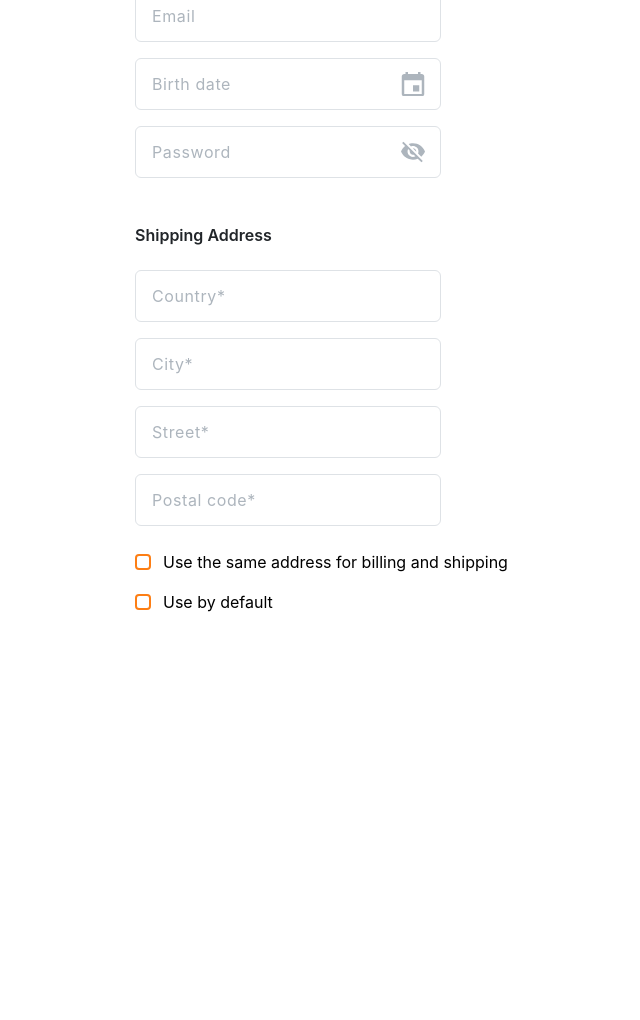
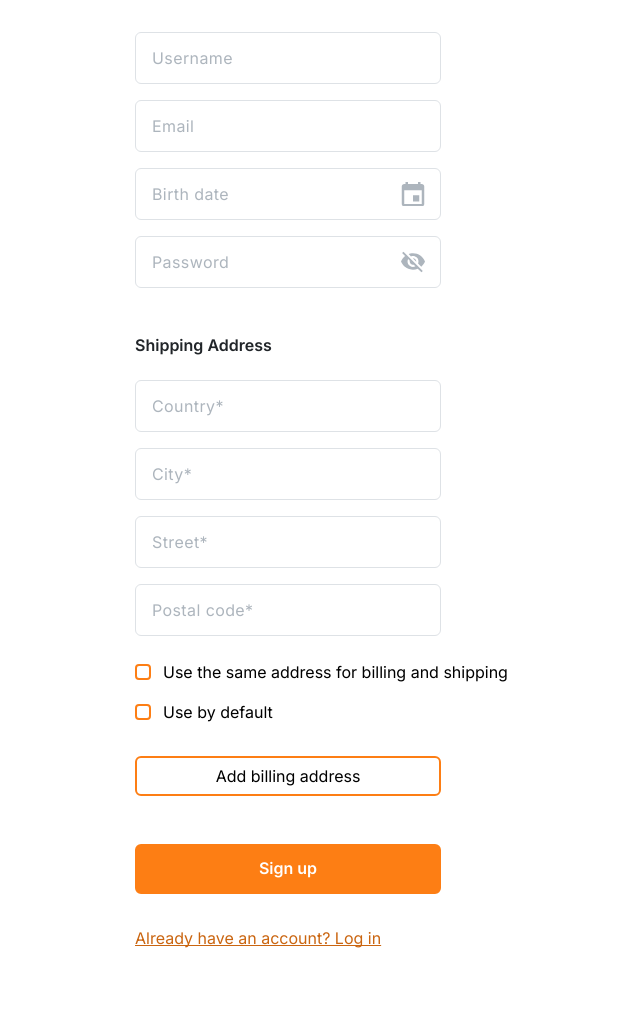
Before and after one commit to Valeria110/eCommerce-Application, a website built with webpack: page src/index.html in a window 1280 px wide. Shown: the part 222-1242 px from the top of the page, without its empty margins (352-992 px from the left). Before the commit the page ends 836 px from the top, so only its background shows below. Built offline with nearby package versions, Linux system fonts and the light colour scheme.

Commit message:
feat: layout billing address form

```diff
--- /dev/null
+++ b/src/pages/registration-page/layoutBillingForm.ts
@@ -0,0 +1,22 @@
+import * as variablesRegPage from '../registration-page/variablesForRegistrationPage';
+
+export function generateBillingForm() {
+  variablesRegPage.buttonForBillingForm.style.display = 'none';
+  variablesRegPage.containerForBillingForm.append(
+    variablesRegPage.titleBillingForm,
+    variablesRegPage.billingAddressForm,
+    variablesRegPage.containerForCheckboxDefaultBillingForm,
+  );
+
+  variablesRegPage.billingAddressForm.append(
+    variablesRegPage.inputForCountryBillingForm,
+    variablesRegPage.inputForCityBillingForm,
+    variablesRegPage.inputForStreetBillingForm,
+    variablesRegPage.inputForPostalCodeBillingForm,
+  );
+
+  variablesRegPage.containerForCheckboxDefaultBillingForm.append(
+    variablesRegPage.checkboxDefaultBillingForm,
+    variablesRegPage.labelForCheckboxDefaultBillingForm,
+  );
+}
--- a/src/pages/registration-page/layoutRegistrationPage.ts
+++ b/src/pages/registration-page/layoutRegistrationPage.ts
@@ -1,10 +1,14 @@
 import * as variablesRegPage from '../registration-page/variablesForRegistrationPage';
+import { generateBillingForm } from './layoutBillingForm';
 
 export default function generateLayoutRegistrationPage() {
   document.body.innerHTML = '';
   variablesRegPage.containerForRegistrationForms.append(
     variablesRegPage.registrationForm,
     variablesRegPage.containerForShippingAddressForm,
+    variablesRegPage.buttonForBillingForm,
+    variablesRegPage.containerForBillingForm,
+    variablesRegPage.containerForButtonSignUpAndLogin,
   );
 
   variablesRegPage.registrationForm.append(
@@ -58,5 +62,12 @@ export default function generateLayoutRegistrationPage() {
     variablesRegPage.labelForCheckboxDefault,
   );
 
+  variablesRegPage.containerForButtonSignUpAndLogin.append(
+    variablesRegPage.buttonSignUp,
+    variablesRegPage.buttonToLoginPage,
+  );
+
+  variablesRegPage.buttonForBillingForm.addEventListener('click', generateBillingForm);
+
   return variablesRegPage.containerForRegistrationForms;
 }
--- a/src/pages/registration-page/styleRegistrationPage.scss
+++ b/src/pages/registration-page/styleRegistrationPage.scss
@@ -1,3 +1,5 @@
+@import url('https://fonts.googleapis.com/css2?family=Inter:wght@100..900&display=swap');
+
 form .registration-form__input,
 .registration-form__input-content,
 form .registration-form__input-birth,
@@ -35,7 +37,7 @@ form .registration-form__input-password::placeholder {
     font-size: 16px;
     line-height: 125%;
     line-height: 20px;
-    letter-spacing: 0.6px;
+    letter-spacing: 0.4px;
 }
 
 .registration-form__input-birth_icon,
@@ -68,23 +70,36 @@ form .registration-form__input-password::placeholder {
     display: flex;
     flex-direction: column;
     margin-top: 48px;
+    margin-bottom: 32px;
 }
 
-.shipping-from__title {
+.shipping-from__title,
+.billing-from__title {
     margin-bottom: 24px;
     font-family: 'Inter', sans-serif;
     font-weight: 600;
     font-size: 16px;
 }
 
-.shipping-form__checkbox-container {
+.billing-from__title {
+    margin-top: 13px;
+}
+
+.shipping-form__checkbox-container,
+.billing-form__checkbox-container {
     width: 306px;
     display: flex;
     gap: 12px;
     justify-content: flex-start;
 }
 
-.shipping-form__checkbox_label {
+.billing-form__checkbox-container {
+    margin-top: 20px;
+    margin-bottom: 44px;
+}
+
+.shipping-form__checkbox_label,
+.billing-form__checkbox_label {
     white-space: nowrap;
     font-weight: 400;
     font-size: 16px;
@@ -93,6 +108,84 @@ form .registration-form__input-password::placeholder {
     text-align: center;
 }
 
-div .shipping-form__checkbox {
+div .shipping-form__checkbox,
+div .billing-form__checkbox {
+    appearance: none;
     border: 2px solid #fd7e14;
+    outline: none;
+    cursor: pointer;
 }
+
+div .shipping-form__checkbox:checked,
+div .billing-form__checkbox:checked {
+    background-color: #fd7e14;
+    border-color: #fd7e14;
+    box-shadow: none;
+}
+
+div .shipping-form__checkbox:focus,
+div .billing-form__checkbox:focus {
+    border-color: #fd7e14;
+    box-shadow: none;
+}
+
+.billing-form__button {
+    border: 2px solid #fd7e14;
+    border-radius: 6px;
+    padding: 10px 12px;
+    width: 306px;
+    height: 40px;
+    background-color: white;
+    display: flex;
+    align-items: center;
+    justify-content: center;
+    font-family: 'Inter', sans-serif;
+    font-weight: 400;
+    font-size: 16px;
+    line-height: 125%;
+    color: #000;
+    transition: all 0.4s ease;
+    margin-bottom: 48px;
+}
+
+.registration-page__button-signup {
+    display: flex;
+    align-items: center;
+    justify-content: center;
+    border-radius: 6px;
+    padding: 16px 24px;
+    width: 306px;
+    height: 50px;
+    color: white;
+    background-color: #fd7e14;
+    border: 2px solid #fd7e14;
+    font-family: 'Inter', sans-serif;
+    font-weight: 600;
+    font-size: 16px;
+    line-height: 112%;
+    transition: all 0.4s ease;
+    margin-bottom: 32px;
+}
+
+.registration-page__button-login {
+    margin-bottom: 70px;
+    color: #CA6510;
+    font-family: 'Inter', sans-serif;
+    font-weight: 400;
+    font-size: 16px;
+    text-decoration: underline;
+    text-decoration-skip-ink: none;
+    cursor: pointer;
+}
+
+@media(hover: hover) {
+    .billing-form__button:hover {
+        background-color: #feb272;
+        border: 2px solid #feb272;
+    }
+
+    .registration-page__button-signup:hover {
+        background-color: #d76b11;
+        border: 2px solid #d76b11;
+    }
+}
--- a/src/pages/registration-page/variablesForRegistrationPage.ts
+++ b/src/pages/registration-page/variablesForRegistrationPage.ts
@@ -2,12 +2,13 @@ import createElement from '../../elements/bootstrap/createElement';
 import './styleRegistrationPage.scss';
 
 export const containerForRegistrationForms = createElement(
-  'div',
+  'form',
   'd-flex justify-content-center align-items-center flex-column',
 );
 containerForRegistrationForms.style.minHeight = '100vh';
 
 export const registrationForm = createElement('div');
+registrationForm.style.marginTop = '110px';
 export const containerForLogoAndTitleRegistrationPage = createElement(
   'div',
   'd-flex justify-content-center align-items-center flex-column',
@@ -18,7 +19,7 @@ logoRegistrationPage.innerHTML =
 export const titleRegistrationPage = createElement('h2', 'registration-form__title', 'Sign up');
 
 export const containerForInputsRegistrationForm = createElement(
-  'form',
+  'div',
   'd-flex justify-content-center align-items-center flex-column gap-3',
 );
 export const inputForUsername = createElement('input', 'form-control registration-form__input');
@@ -39,7 +40,7 @@ export const iconForInputPassword = createElement('span', 'registration-form__in
 export const containerForShippingAddressForm = createElement('div', 'shipping-from justify-content-start');
 export const titleShippingAddressForm = createElement('h6', 'shipping-from__title', 'Shipping Address');
 export const shippingAddressForm = createElement(
-  'form',
+  'div',
   'd-flex justify-content-center align-items-center flex-column gap-3',
 );
 export const inputForCountry = createElement('input', 'form-control registration-form__input');
@@ -70,3 +71,38 @@ export const labelForCheckboxDefault = createElement(
   'form-check-label shipping-form__checkbox_label',
   'Use by default',
 );
+
+export const buttonForBillingForm = createElement('div', 'billing-form__button', 'Add billing address');
+export const containerForBillingForm = createElement('div');
+export const titleBillingForm = createElement('h6', 'billing-from__title', 'Billing Address');
+export const billingAddressForm = createElement(
+  'div',
+  'd-flex justify-content-center align-items-center flex-column gap-3',
+);
+export const inputForCountryBillingForm = createElement('input', 'form-control registration-form__input');
+inputForCountryBillingForm.placeholder = 'Country*';
+export const inputForCityBillingForm = createElement('input', 'form-control registration-form__input');
+inputForCityBillingForm.placeholder = 'City*';
+export const inputForStreetBillingForm = createElement('input', 'form-control registration-form__input');
+inputForStreetBillingForm.placeholder = 'Street*';
+export const inputForPostalCodeBillingForm = createElement('input', 'form-control registration-form__input');
+inputForPostalCodeBillingForm.placeholder = 'Postal code*';
+
+export const containerForCheckboxDefaultBillingForm = createElement('div', 'billing-form__checkbox-container');
+export const checkboxDefaultBillingForm = createElement('input', 'form-check-input billing-form__checkbox');
+checkboxDefaultBillingForm.type = 'checkbox';
+checkboxDefaultBillingForm.id = 'checkDefaultBillingForm';
+export const labelForCheckboxDefaultBillingForm = createElement(
+  'label',
+  'form-check-label billing-form__checkbox_label',
+  'Use by default',
+);
+
+export const containerForButtonSignUpAndLogin = createElement('div');
+export const buttonSignUp = createElement('button', 'registration-page__button-signup', 'Sign up');
+buttonSignUp.type = 'submit';
+export const buttonToLoginPage = createElement(
+  'div',
+  'registration-page__button-login',
+  'Already have an account? Log in',
+);
```
